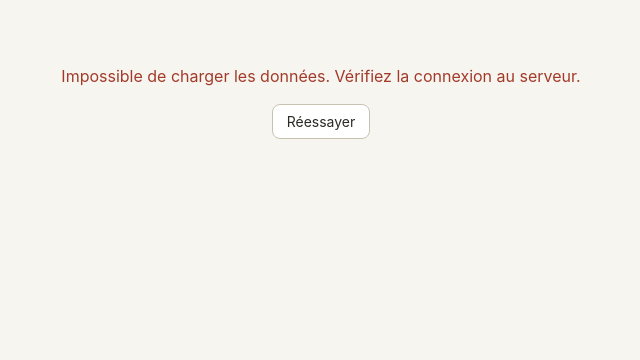
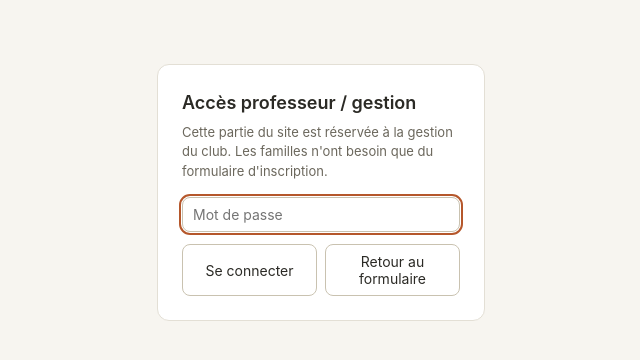
Before and after one commit to pierreantoinelepas2007/tennis-planner, a React (Vite) app in the folder frontend/: page / in a window 1280 px wide. Shown: the top 360 px of the page, without its empty margins (319-959 px from the left). Built offline with nearby package versions, Linux system fonts and the light colour scheme; no server answers.

Commit message:
Ajout protection par mot de passe pour la partie admin

```diff
--- a/frontend/src/App.jsx
+++ b/frontend/src/App.jsx
@@ -1,5 +1,5 @@
 import React, { useState, useEffect, useCallback } from 'react';
-import { api } from './api.js';
+import { api, getAdminToken, clearAdminToken } from './api.js';
 import Header from './components/Header.jsx';
 import Accueil from './components/Accueil.jsx';
 import FormulaireEleve from './components/FormulaireEleve.jsx';
@@ -8,6 +8,7 @@ import AdminProfs from './components/AdminProfs.jsx';
 import AdminTerrains from './components/AdminTerrains.jsx';
 import Planning from './components/Planning.jsx';
 import VueProf from './components/VueProf.jsx';
+import AdminLogin from './components/AdminLogin.jsx';
 
 const VALID_TABS = ['accueil', 'formulaire', 'admin-eleves', 'admin-profs', 'admin-terrains', 'planning', 'vue-prof'];
 
@@ -24,14 +25,22 @@ function getInitialTab() {
 
 export default function App() {
   const [tab, setTab] = useState(getInitialTab);
+  // Le formulaire est la seule partie accessible sans connexion. Si l'onglet
+  // demandé dans l'URL est le formulaire, on n'affiche pas l'écran de
+  // connexion par défaut ; pour tout autre onglet (y compris l'accueil), la
+  // connexion est requise.
+  const [showLogin, setShowLogin] = useState(getInitialTab() !== 'formulaire');
+  const [isAdmin, setIsAdmin] = useState(!!getAdminToken());
   const [students, setStudents] = useState([]);
   const [profs, setProfs] = useState([]);
   const [courts, setCourts] = useState([]);
   const [planning, setPlanning] = useState([]);
-  const [loading, setLoading] = useState(true);
+  const [loading, setLoading] = useState(false);
   const [error, setError] = useState(null);
 
   const refreshAll = useCallback(async () => {
+    if (!isAdmin) return;
+    setLoading(true);
     try {
       setError(null);
       const [s, p, c, pl] = await Promise.all([
@@ -46,15 +55,49 @@ export default function App() {
       setPlanning(pl);
     } catch (e) {
       console.error(e);
-      setError("Impossible de charger les données. Vérifiez la connexion au serveur.");
+      if (e.message && e.message.includes('401')) {
+        // Le jeton n'est plus valide (ex : serveur redémarré) : retour à l'écran de connexion.
+        clearAdminToken();
+        setIsAdmin(false);
+      } else {
+        setError("Impossible de charger les données. Vérifiez la connexion au serveur.");
+      }
     } finally {
       setLoading(false);
     }
-  }, []);
+  }, [isAdmin]);
 
   useEffect(() => {
-    refreshAll();
-  }, [refreshAll]);
+    if (isAdmin) refreshAll();
+  }, [isAdmin, refreshAll]);
+
+  // Le formulaire d'inscription est utilisable par tout le monde, sans
+  // connexion, et sans afficher le reste de la navigation du site.
+  if (!isAdmin && tab === 'formulaire' && !showLogin) {
+    return (
+      <div style={{ maxWidth: 1100, margin: '0 auto', padding: '0 16px 48px' }}>
+        <div style={{ paddingTop: 24, marginBottom: '1rem' }}>
+          <h1 style={{ margin: 0, fontSize: 24 }}>Planificateur école de tennis</h1>
+          <p style={{ margin: '4px 0 0', fontSize: 13, color: 'var(--text-secondary)' }}>Inscription à un cours</p>
+        </div>
+        <FormulaireEleve onCreated={() => {}} />
+        <p style={{ textAlign: 'center', marginTop: 24 }}>
+          <button onClick={() => setShowLogin(true)} style={{ fontSize: 12, padding: '4px 10px', color: 'var(--text-muted)' }}>
+            Accès professeur
+          </button>
+        </p>
+      </div>
+    );
+  }
+
+  if (!isAdmin) {
+    return (
+      <AdminLogin
+        onSuccess={() => { setIsAdmin(true); setShowLogin(false); setTab('accueil'); }}
+        onCancel={() => { setShowLogin(false); setTab('formulaire'); }}
+      />
+    );
+  }
 
   if (loading) {
     return <div style={{ padding: '3rem', textAlign: 'center', color: 'var(--text-secondary)' }}>Chargement...</div>;
--- a/frontend/src/api.js
+++ b/frontend/src/api.js
@@ -1,8 +1,37 @@
 const BASE = '/api';
+const TOKEN_KEY = 'tp:admin-token';
+
+export function getAdminToken() {
+  try {
+    return sessionStorage.getItem(TOKEN_KEY);
+  } catch (e) {
+    return null;
+  }
+}
+
+export function setAdminToken(token) {
+  try {
+    sessionStorage.setItem(TOKEN_KEY, token);
+  } catch (e) {
+    // ignore, l'utilisateur devra se reconnecter si le stockage est indisponible
+  }
+}
+
+export function clearAdminToken() {
+  try {
+    sessionStorage.removeItem(TOKEN_KEY);
+  } catch (e) {
+    // ignore
+  }
+}
 
 async function request(path, options = {}) {
+  const token = getAdminToken();
   const res = await fetch(`${BASE}${path}`, {
-    headers: { 'Content-Type': 'application/json' },
+    headers: {
+      'Content-Type': 'application/json',
+      ...(token ? { 'x-admin-token': token } : {}),
+    },
     ...options,
   });
   if (!res.ok) {
@@ -13,6 +42,9 @@ async function request(path, options = {}) {
     } catch (e) {
       // ignore
     }
+    if (res.status === 401) {
+      clearAdminToken();
+    }
     throw new Error(message);
   }
   if (res.status === 204) return null;
@@ -20,6 +52,9 @@ async function request(path, options = {}) {
 }
 
 export const api = {
+  // Authentification
+  login: (password) => request('/admin/login', { method: 'POST', body: JSON.stringify({ password }) }),
+
   // Students
   getStudents: () => request('/students'),
   createStudent: (data) => request('/students', { method: 'POST', body: JSON.stringify(data) }),
--- /dev/null
+++ b/frontend/src/components/AdminLogin.jsx
@@ -0,0 +1,60 @@
+import React, { useState } from 'react';
+import { api, setAdminToken } from '../api.js';
+
+export default function AdminLogin({ onSuccess, onCancel }) {
+  const [password, setPassword] = useState('');
+  const [error, setError] = useState(null);
+  const [submitting, setSubmitting] = useState(false);
+
+  const submit = async (e) => {
+    e.preventDefault();
+    if (!password || submitting) return;
+    setSubmitting(true);
+    setError(null);
+    try {
+      const { token } = await api.login(password);
+      setAdminToken(token);
+      onSuccess();
+    } catch (err) {
+      setError('Mot de passe incorrect.');
+    } finally {
+      setSubmitting(false);
+    }
+  };
+
+  return (
+    <div style={{ maxWidth: 360, margin: '4rem auto', padding: '0 16px' }}>
+      <div style={{ background: 'var(--surface-2)', border: '1px solid var(--border)', borderRadius: 12, padding: '1.5rem' }}>
+        <h2 style={{ marginTop: 0, fontSize: 18 }}>Accès professeur / gestion</h2>
+        <p style={{ fontSize: 13, color: 'var(--text-secondary)', marginTop: -8, marginBottom: 16 }}>
+          Cette partie du site est réservée à la gestion du club. Les familles n'ont besoin que du formulaire d'inscription.
+        </p>
+        {error && (
+          <div style={{ background: 'var(--danger-bg)', color: 'var(--danger-text)', padding: '8px 12px', borderRadius: 8, fontSize: 13, marginBottom: 12 }}>
+            {error}
+          </div>
+        )}
+        <form onSubmit={submit}>
+          <input
+            type="password"
+            value={password}
+            onChange={e => setPassword(e.target.value)}
+            placeholder="Mot de passe"
+            autoFocus
+            style={{ width: '100%', marginBottom: 12 }}
+          />
+          <div style={{ display: 'flex', gap: 8 }}>
+            <button type="submit" disabled={submitting} style={{ flex: 1 }}>
+              {submitting ? 'Connexion...' : 'Se connecter'}
+            </button>
+            {onCancel && (
+              <button type="button" onClick={onCancel} style={{ flex: 1 }}>
+                Retour au formulaire
+              </button>
+            )}
+          </div>
+        </form>
+      </div>
+    </div>
+  );
+}
--- a/frontend/src/components/Header.jsx
+++ b/frontend/src/components/Header.jsx
@@ -1,4 +1,5 @@
 import React from 'react';
+import { clearAdminToken } from '../api.js';
 
 const TABS = [
   { id: 'accueil', label: 'Accueil', icon: 'ti-home' },
@@ -11,11 +12,21 @@ const TABS = [
 ];
 
 export default function Header({ tab, setTab }) {
+  const logout = () => {
+    clearAdminToken();
+    window.location.reload();
+  };
+
   return (
     <div style={{ marginBottom: '1.5rem', paddingTop: 24 }}>
-      <div style={{ marginBottom: '1rem' }}>
-        <h1 style={{ margin: 0, fontSize: 24 }}>Planificateur école de tennis</h1>
-        <p style={{ margin: '4px 0 0', fontSize: 13, color: 'var(--text-secondary)' }}>Cours, groupes et terrains — saison septembre à mai</p>
+      <div style={{ marginBottom: '1rem', display: 'flex', justifyContent: 'space-between', alignItems: 'flex-start' }}>
+        <div>
+          <h1 style={{ margin: 0, fontSize: 24 }}>Planificateur école de tennis</h1>
+          <p style={{ margin: '4px 0 0', fontSize: 13, color: 'var(--text-secondary)' }}>Cours, groupes et terrains — saison septembre à mai</p>
+        </div>
+        <button onClick={logout} style={{ fontSize: 12, padding: '4px 10px', color: 'var(--text-muted)' }}>
+          Se déconnecter
+        </button>
       </div>
       <div style={{ display: 'flex', gap: 6, flexWrap: 'wrap', borderBottom: '1px solid var(--border)', paddingBottom: 12 }}>
         {TABS.map(t => (
```
Also changed, not shown: 1 other file (tests, documents, lock files or other folders).
